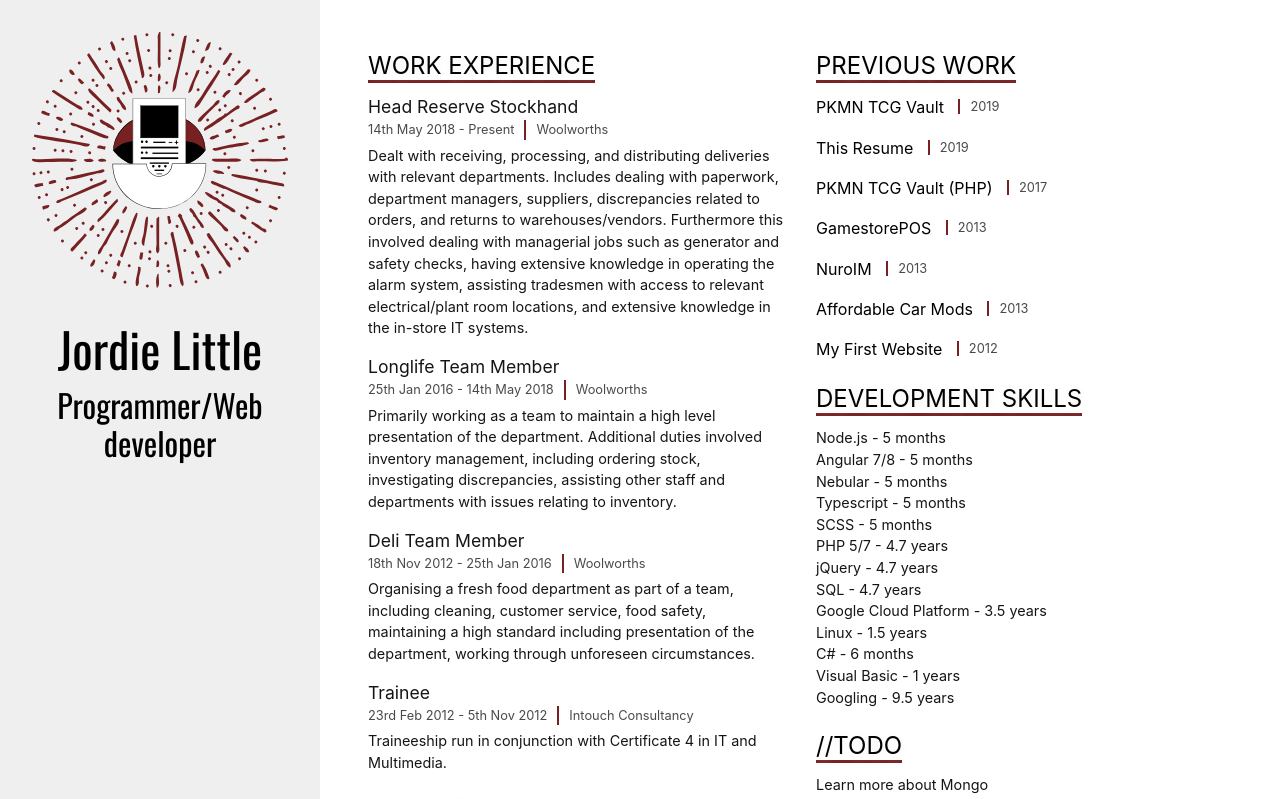
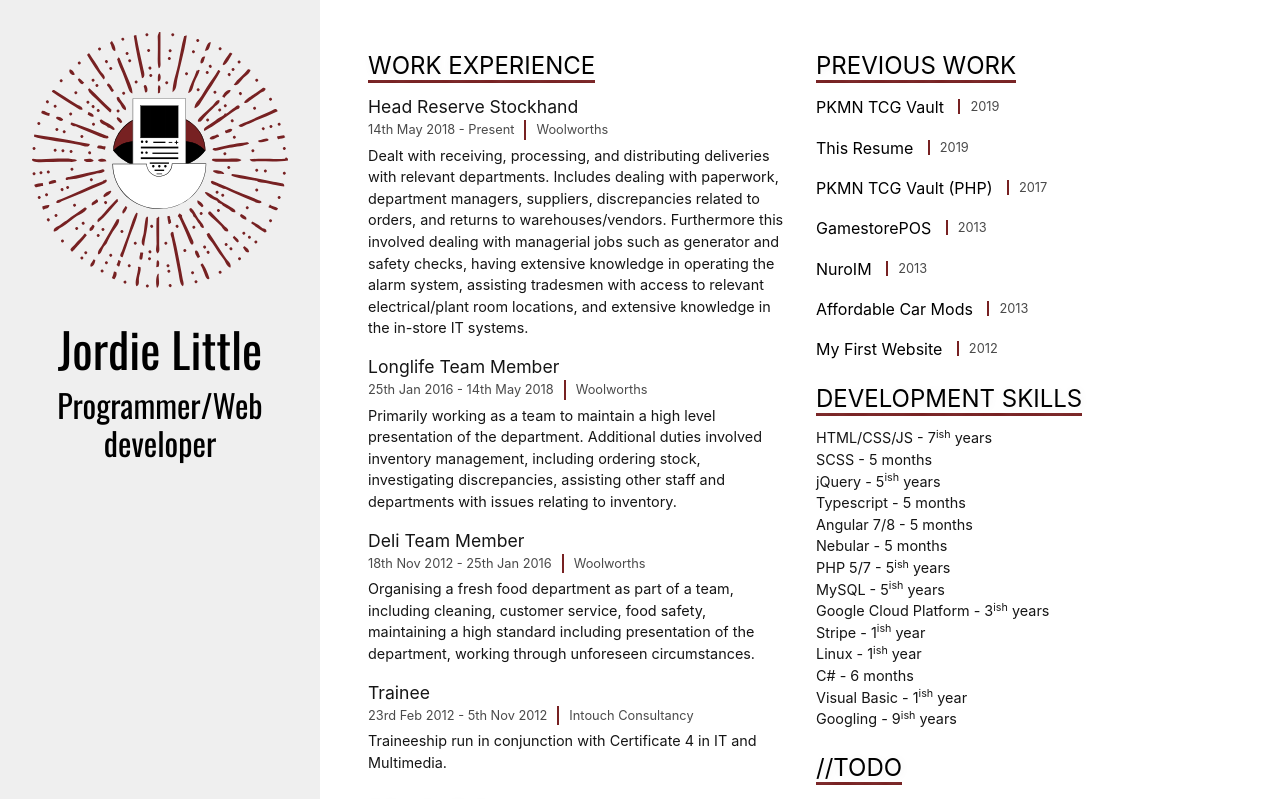
Before and after one commit to jlittl80/resume, an Angular app: page / in a window 1280 px wide. Shown: the top 799 px of the page. Built offline with nearby package versions, Linux system fonts and the light colour scheme; some icons are missing.

Commit message:
Minor Update, changed how date-range pipe works. Added/deleted/re-ordered Development Skills. Minor layout changes to support previously changed pipe

```diff
--- a/src/app/app.component.html
+++ b/src/app/app.component.html
@@ -52,7 +52,7 @@
             </div>
             <div class="info-body">
               <span *ngFor="let skill of skills">
-                {{skill.name}} - {{skill.dateRange.start | myDateRange:skill.dateRange.end}}
+                <span>{{skill.name}}</span> - <span [innerHtml]="skill.dateRange.start | myDateRange:skill.dateRange.end"></span>
               </span>
             </div>
           </div>
--- a/src/app/app.component.scss
+++ b/src/app/app.component.scss
@@ -157,7 +157,7 @@
       }
     }
 
-    .development-skills .info-body span, .todo .info-body span {
+    .development-skills .info-body > span, .todo .info-body > span {
       display: block;
       font-size: 90%;
     }
--- a/src/app/app.component.ts
+++ b/src/app/app.component.ts
@@ -87,7 +87,28 @@ export class AppComponent {
 
   skills: Array<Object> = [
     {
-      name: "Node.js",
+      name: "HTML/CSS/JS",
+      dateRange: {
+        start: "1/8/2012",
+        end: 0,
+      },
+    },
+    {
+      name: "SCSS",
+      dateRange: {
+        start: "1/1/2019",
+        end: 0,
+      },
+    },
+    {
+      name: "jQuery",
+      dateRange: {
+        start: "6/1/2012",
+        end: "1/1/2017",
+      },
+    },
+    {
+      name: "Typescript",
       dateRange: {
         start: "1/1/2019",
         end: 0,
@@ -108,20 +129,6 @@ export class AppComponent {
       },
     },
     {
-      name: "Typescript",
-      dateRange: {
-        start: "1/1/2019",
-        end: 0,
-      },
-    },
-    {
-      name: "SCSS",
-      dateRange: {
-        start: "1/1/2019",
-        end: 0,
-      },
-    },
-    {
       name: "PHP 5/7",
       dateRange: {
         start: "6/1/2012",
@@ -129,14 +136,7 @@ export class AppComponent {
       },
     },
     {
-      name: "jQuery",
-      dateRange: {
-        start: "6/1/2012",
-        end: "1/1/2017",
-      },
-    },
-    {
-      name: "SQL",
+      name: "MySQL",
       dateRange: {
         start: "6/1/2012",
         end: "1/1/2017",
@@ -147,6 +147,13 @@ export class AppComponent {
       dateRange: {
         start: "1/1/2016",
         end: 0,
+      },
+    },
+    {
+      name: "Stripe",
+      dateRange: {
+        start: "1/6/17",
+        end: "1/6/18",
       },
     },
     {
--- a/src/app/pipes/date-range.pipe.ts
+++ b/src/app/pipes/date-range.pipe.ts
@@ -1,30 +1,28 @@
 import {Pipe, PipeTransform} from '@angular/core';
+import { DomSanitizer, SafeHtml } from '@angular/platform-browser';
 
 @Pipe ({
   name: 'myDateRange'
 })
 export class DateRangePipe implements PipeTransform {
-  transform(startDate: string, endDate?: string): string {
+
+  constructor(private _sanitizer: DomSanitizer) { }
+
+  transform(startDate: string, endDate?: string): SafeHtml {
     var returnString = "";
     var newStartDate = new Date(startDate);
     // @ts-ignore
     var newEndDate = (endDate === 0 ? new Date() : new Date(endDate));
     var difference = newEndDate.getTime() - newStartDate.getTime();
     //Build string
-    //Check years
-    if (Math.floor(difference/31536000000) != 0) {
-      //Add years rounded down
-      returnString += Math.floor(difference/31536000000);
-      //Add months
-      if (Math.floor((difference % 31536000000)/2628000000) == 0) {
-        returnString += " years";
-      } else {
-        returnString += "."+Math.floor((difference % 31536000000)/2628000000)+" years";
-      }
+    //Check how many years
+    if (Math.round(difference/31536000000) != 0) {
+      //Add years rounded up/down
+      returnString += Math.round(difference/31536000000)+"<sup>ish</sup> year"+(Math.round(difference/31536000000) != 1 ? "s" : "");
     } else {
-      //Add only months
+      //We dont have years, only months
       returnString += Math.round((difference % 31536000000)/2628000000)+" months";
     }
-    return returnString;
+    return this._sanitizer.bypassSecurityTrustHtml(returnString);
   }
 }
```
